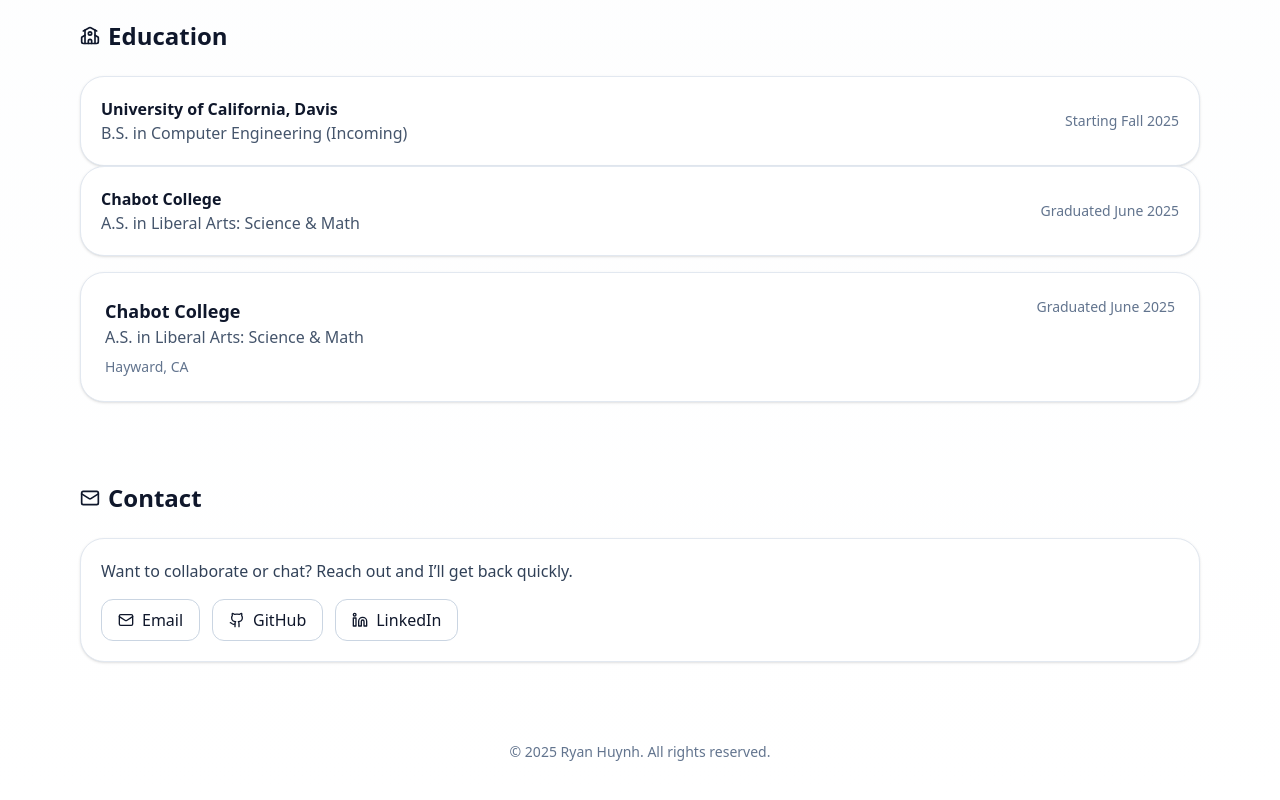
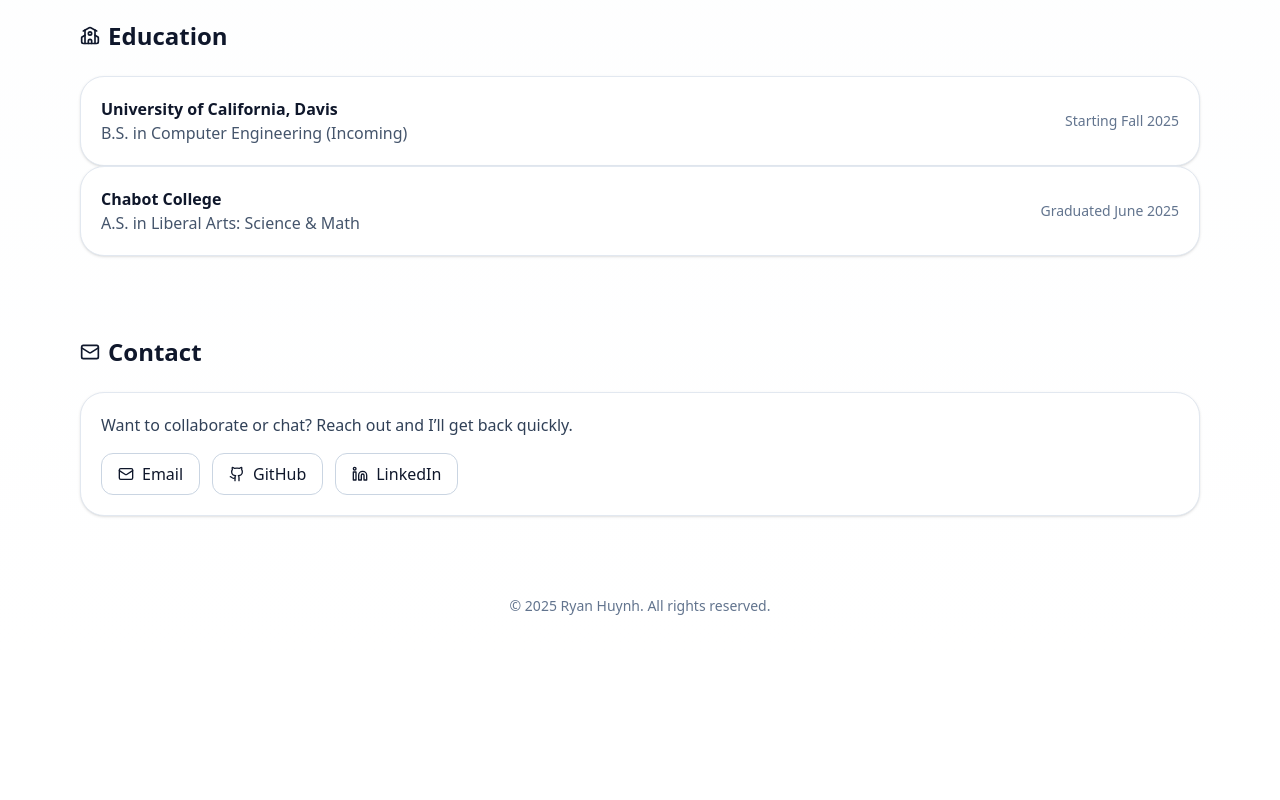
Before and after one commit to ryanhuynh02/ryan-portfolio, a Next.js app: page / in a window 1280 px wide. Shown: the part 2543-3343 px from the top of the page. After the commit the page ends 3199 px from the top, so only its background shows below. Built offline with nearby package versions, Linux system fonts and the light colour scheme.

Commit message:
Edit edu section

```diff
--- a/src/app/page.tsx
+++ b/src/app/page.tsx
@@ -73,6 +73,7 @@ const CONFIG = {
     {
       school: "University of California, Davis",
       degree: "B.S. in Computer Engineering (Incoming)",
+      location: "Davis, CA",
       period: "Starting Fall 2025",
     },
 
@@ -425,19 +426,6 @@ export default function Portfolio() {
             </div>
           </Card>
         ))}
-
-        {/* Chabot College */}
-        <div className="rounded-3xl border border-slate-200 bg-white p-6 shadow-sm mt-4">
-          <div className="flex flex-col md:flex-row md:items-start md:justify-between gap-3">
-            <div>
-              <div className="font-semibold text-lg">Chabot College</div>
-              <div className="text-slate-600">A.S. in Liberal Arts: Science &amp; Math</div>
-              <div className="mt-2 text-sm text-slate-500">Hayward, CA</div>
-            </div>
-            <div className="text-sm text-slate-500 whitespace-nowrap">Graduated June 2025</div>
-          </div>
-        </div>
-
       </Section>
 
       {/* Contact */}
```
